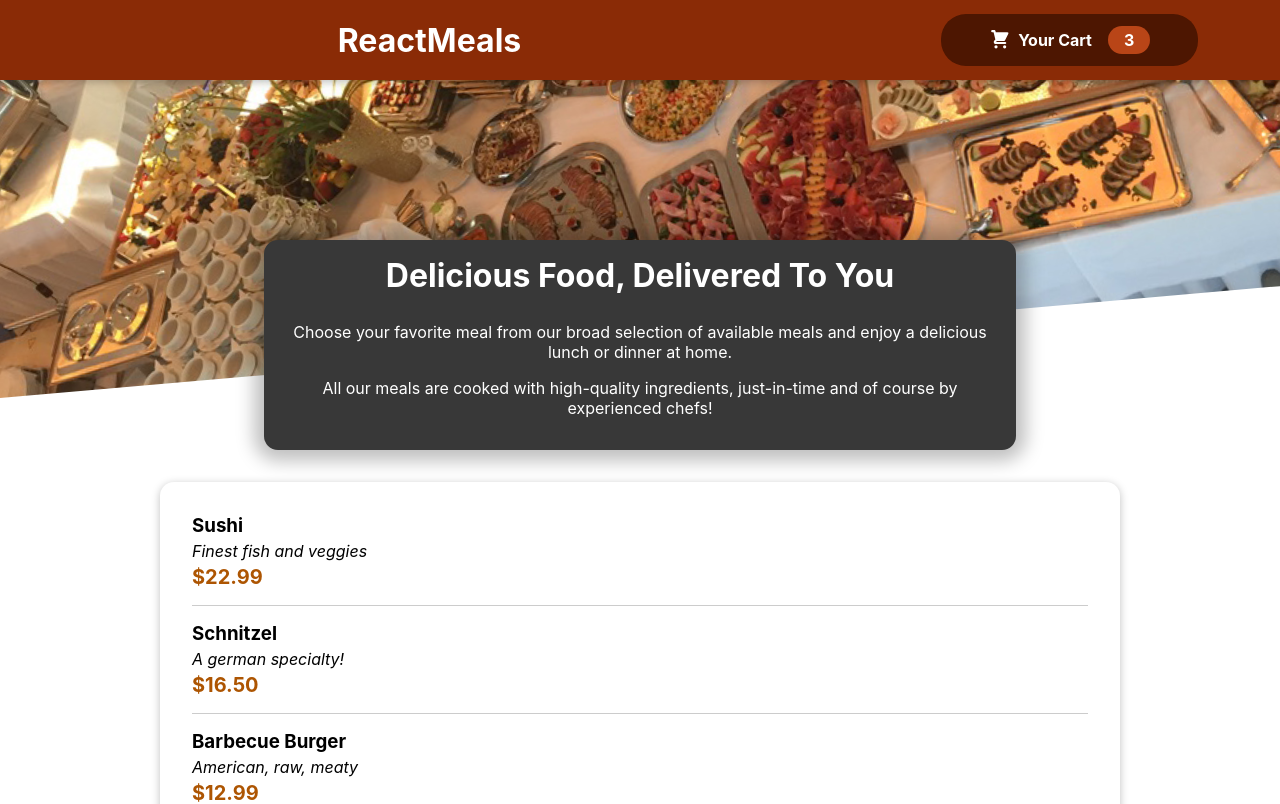
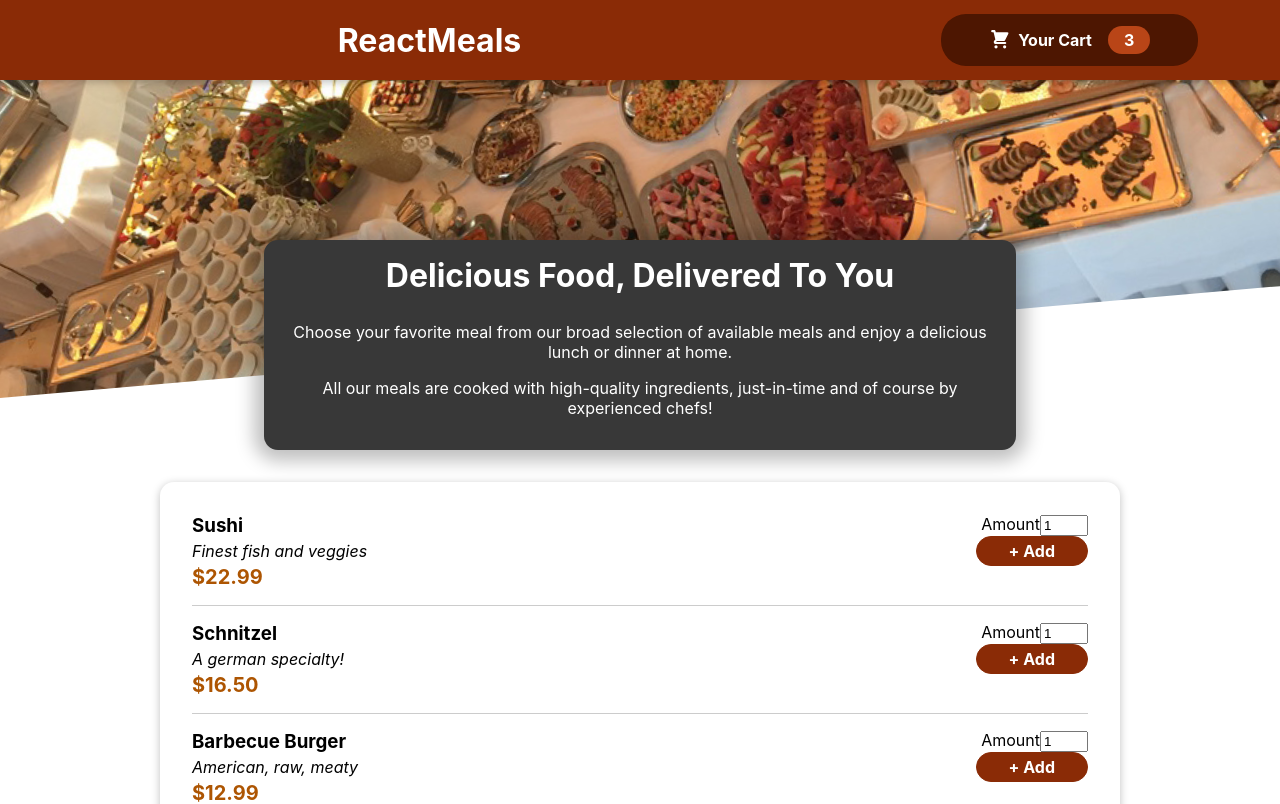
Before and after one commit to Mitarora05/try_react, a React (Create React App) app: page / in a window 1280 px wide. Shown: the top 804 px of the page. Built offline with nearby package versions, Linux system fonts and the light colour scheme.

Commit message:
added mealItem and mealItemForm

```diff
--- a/src/foodOrder/fooComponents/Meals/AvailableMeals.tsx
+++ b/src/foodOrder/fooComponents/Meals/AvailableMeals.tsx
@@ -32,11 +32,10 @@ const DUMMY_MEALS = [
 const AvailableMeals = () => {
   const mealsList = DUMMY_MEALS.map((meal) => (
     <MealItem
-      key={meal.id}
-      name={meal.name}
-      description={meal.description}
-      price={meal.price}
-    />
+          key={meal.id}
+          name={meal.name}
+          description={meal.description}
+          price={meal.price} id={""}    />
   ));
 
   return (
--- a/src/foodOrder/fooComponents/Meals/MealItem/MealItem.tsx
+++ b/src/foodOrder/fooComponents/Meals/MealItem/MealItem.tsx
@@ -1,13 +1,15 @@
 import React from "react";
 import classes from './MealItem.module.css';
+import MealItemForm from "./MealItemForm";
 
 interface IMealItemProps {
+  id: string;
   price: number | undefined;
   name?: string;
   description?: string;
 }
 
-const MealItem: React.FC<IMealItemProps> = ({ price, name, description }) => {
+const MealItem: React.FC<IMealItemProps> = ({ id, price, name, description }) => {
   const formattedPrice = price ? `$${price.toFixed(2)}` : '';
 
   return (
@@ -17,7 +19,9 @@ const MealItem: React.FC<IMealItemProps> = ({ price, name, description }) => {
         <div className={classes.description}>{description}</div>
         <div className={classes.price}>{formattedPrice}</div>
       </div>
-      <div></div>
+      <div>
+        <MealItemForm id={id} />
+      </div>
     </li>
   );
 };
--- /dev/null
+++ b/src/foodOrder/fooComponents/Meals/MealItem/MealItemForm.module.css
@@ -0,0 +1,20 @@
+.form {
+    text-align: right;
+  }
+
+  .form button {
+    font: inherit;
+    cursor: pointer;
+    background-color: #8a2b06;
+    border: 1px solid #8a2b06;
+    color: white;
+    padding: 0.25rem 2rem;
+    border-radius: 20px;
+    font-weight: bold;
+  }
+
+  .form button:hover,
+  .form button:active {
+    background-color: #641e03;
+    border-color: #641e03;
+  }
--- /dev/null
+++ b/src/foodOrder/fooComponents/Meals/MealItem/MealItemForm.tsx
@@ -0,0 +1,27 @@
+import Input from '../../UI/Input';
+import classes from './MealItemForm.module.css';
+
+interface IMealItemForm {
+    id: string;
+}
+
+const MealItemForm: React.FC<IMealItemForm> = (props) => {
+  return (
+    <form className={classes.form}>
+      <Input
+        label='Amount'
+        input={{
+          id: 'amount_' + props.id,
+          type: 'number',
+          min: '1',
+          max: '5',
+          step: '1',
+          defaultValue: '1',
+        }}
+      />
+      <button>+ Add</button>
+    </form>
+  );
+};
+
+export default MealItemForm;
--- /dev/null
+++ b/src/foodOrder/fooComponents/UI/Input.tsx
@@ -0,0 +1,20 @@
+import React from 'react';
+import classes from './Input.module.css';
+
+interface IInput {
+  input: React.InputHTMLAttributes<HTMLInputElement>;
+  label: string;
+}
+
+const Input: React.FC<IInput> = ({ input, label }) => {
+  const { id, ...inputProps } = input;
+
+  return (
+    <div className={classes.input}>
+      <label htmlFor={id}>{label}</label>
+      <input id={id} {...inputProps} />
+    </div>
+  );
+};
+
+export default Input;
```
Also changed, not shown: src/foodOrder/fooComponents/UI/Input.module.css (added).
